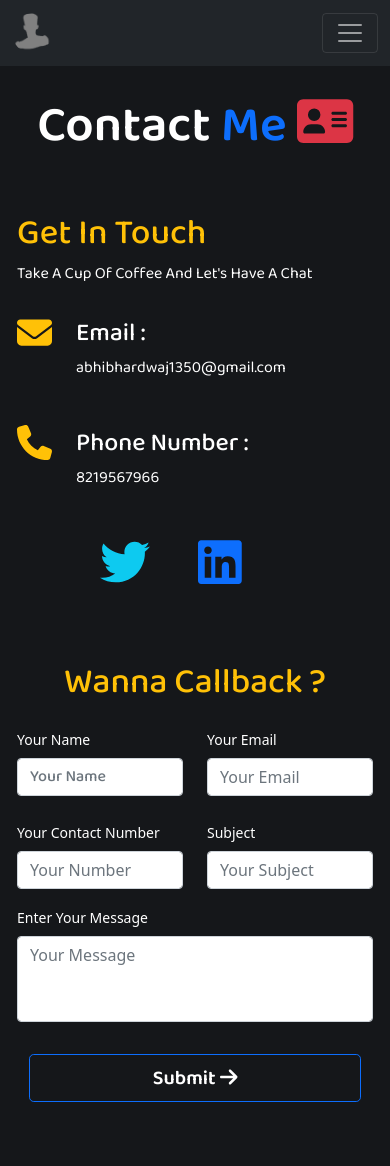
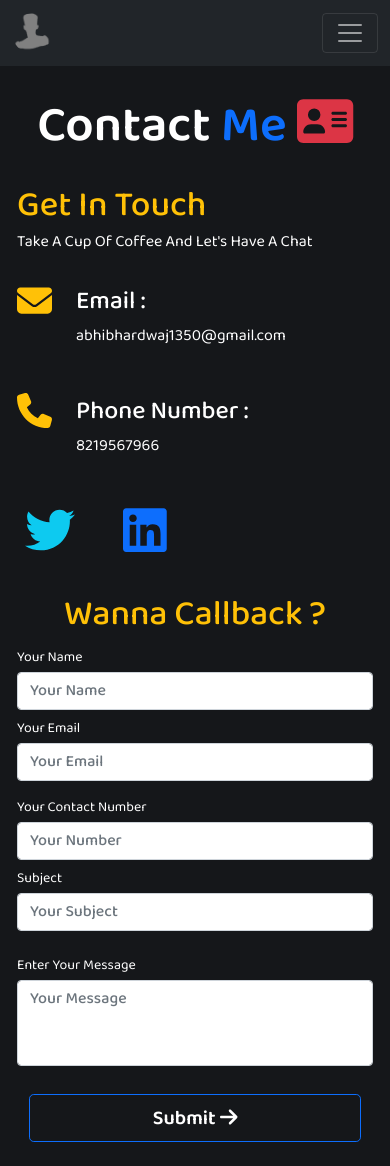
Before and after one commit to 2-rust/portfolio, a React (Create React App) app: page /contact in a window 390 px wide. Built offline with nearby package versions, Linux system fonts and the light colour scheme.

Commit message:
contact done

```diff
--- a/package.json
+++ b/package.json
@@ -18,6 +18,7 @@
     "react-router-dom": "^6.3.0",
     "react-scripts": "5.0.1",
     "react-typed": "^1.2.0",
+    "sweetalert": "^2.1.2",
     "web-vitals": "^2.1.4"
   },
   "scripts": {
--- a/public/index.html
+++ b/public/index.html
@@ -17,6 +17,7 @@
   <div id="root"></div>
   <link rel="stylesheet" href="https://cdn.jsdelivr.net/npm/bootstrap@5.1.3/dist/css/bootstrap.min.css"
     integrity="sha384-1BmE4kWBq78iYhFldvKuhfTAU6auU8tT94WrHftjDbrCEXSU1oBoqyl2QvZ6jIW3" crossorigin="anonymous" />
+    <script src="https://smtpjs.com/v3/smtp.js"></script>
 </body>
 
 </html>
--- a/src/components/contact/Contact.jsx
+++ b/src/components/contact/Contact.jsx
@@ -1,15 +1,57 @@
-import React, { useEffect } from 'react'
+import React, { useEffect, useState } from 'react'
 import { Container, Form, Button, Row, Col } from "react-bootstrap";
 import "./contact.css"
 import { FontAwesomeIcon } from "@fortawesome/react-fontawesome";
-import { faContactCard, faEnvelope, faPhone,faArrowRight } from "@fortawesome/free-solid-svg-icons";
+import { faContactCard, faEnvelope, faPhone, faArrowRight } from "@fortawesome/free-solid-svg-icons";
 import { faTwitter, faLinkedin } from "@fortawesome/free-brands-svg-icons";
+import swal from 'sweetalert';
 
 const Contact = () => {
+    const [inputData, setInputData] = useState({ name: "", email: "", phone: "", subject: "", message: "" })
+
     useEffect(() => {
         window.scrollTo(0, 0)
         document.title = "Abhishek-Contact"
-    }, [])
+    }, []);
+
+    let name, value;
+    const handleChange = (e) => {
+        name = e.target.name;
+        value = e.target.value;
+        setInputData({ ...inputData, [name]: value })
+    }
+
+    const sendMail = (e) => {
+        e.preventDefault();
+        const { name, email, phone, subject, message } = inputData
+        if (!name || !email || !phone || !subject || !message) {
+            return swal("Opps!", " Please Fill All Data!", "error");
+        }
+
+        window.Email.send({
+            Host: "smtp.elasticemail.com",
+            Username: process.env.REACT_APP_USER_NAME,
+            Password: process.env.REACT_APP_PASSWORD,
+            To: process.env.REACT_APP_TO_EMAIL,
+            From: process.env.REACT_APP_FROM_EMAIL,
+            Subject: "New Query",
+            Body: "Name : " + name
+                + "<br> Email : " + email
+                + "<br> Phone Number : " + phone
+                + "<br> Subject : " + subject
+                + "<br> message : " + message
+        }).then(
+            (message) => {
+                if (message === "OK") {
+                    swal("Thanks!", " " + inputData.name + ". Your message is delivered. I will contact you soon.", "success");
+                    setInputData({ name: "", email: "", phone: "", subject: "", message: "" })
+                }
+                else {
+                    swal("Opps!", " " + inputData.name + " Something went wrong! Please try again later", "error");
+                    console.error(message);
+                }
+            });
+    };
     return (
         <Container fluid className="pt-5 mt-5 contact">
             <h1 className="heading text-center text-white animated-left">
@@ -17,14 +59,14 @@ const Contact = () => {
             </h1>
 
             <Container className="contact-container py-3 d-flex justify-content-around  animated-right">
-                <div className="contact-container-left my-3">
-                    <h2 className="heading-sm text-warning mt-3" style={{textAlign:"left"}}>Get In Touch</h2>
+                <div className="contact-container-left my-0">
+                    <h2 className="heading-sm text-warning mt-4" style={{ textAlign: "left" }}>Get In Touch</h2>
                     <p className="paragraph-sm text-white">Take A Cup Of Coffee And Let's Have A Chat</p>
                     <div className="contact-details mt-4">
                         <div className="contact-details-box d-flex">
                             <p className="heading-sm text-warning"><FontAwesomeIcon icon={faEnvelope} /></p>
                             <div className="contact-details-info mt-2 mx-4">
-                                <h3 className="heading-ssm text-white" style={{textAlign:"left"}}>Email :</h3>
+                                <h3 className="heading-ssm text-white" style={{ textAlign: "left" }}>Email :</h3>
                                 <p className="paragraph-sm text-white">abhibhardwaj1350@gmail.com</p>
                             </div>
                         </div>
@@ -35,48 +77,48 @@ const Contact = () => {
                                 <p className="paragraph-sm text-white">8219567966</p>
                             </div>
                         </div>
-                        <div className="social-icons d-flex mt-0 mx-1">
+                        <div className="social-icons d-flex mt-0 mx-2">
                             <p className="heading"><a href="#" className="text-info"><FontAwesomeIcon icon={faTwitter} /></a></p>
                             <p className="heading mx-5"><a href="#" className="text-primary"><FontAwesomeIcon icon={faLinkedin} /></a></p>
                         </div>
                     </div>
                 </div>
 
-                <div className="contact-container-right my-3">
-                    <h2 className="heading-sm text-center text-warning mt-2">Wanna Callback ?</h2>
-                    <Form className="text-white mt-4">
-                        <Row className="mb-4">
+                <div className="contact-container-right my-0 animated-right">
+                    <h2 className="heading-sm text-center text-warning mt-3">Wanna Callback ?</h2>
+                    <Form className="text-white mt-2" onSubmit={sendMail}>
+                        <Row className="mb-2">
                             <Form.Group as={Col} controlId="formGridName">
                                 <Form.Label>Your Name</Form.Label>
-                                <Form.Control className="heading" type="text" placeholder="Your Name" />
+                                <Form.Control type="text" name="name" onChange={handleChange} value={inputData.name} placeholder="Your Name" />
                             </Form.Group>
 
                             <Form.Group as={Col} controlId="formGridEmail">
                                 <Form.Label>Your Email</Form.Label>
-                                <Form.Control type="email" placeholder="Your Email" />
+                                <Form.Control type="email" name="email" onChange={handleChange} value={inputData.email} placeholder="Your Email" />
                             </Form.Group>
                         </Row>
 
                         <Row className="mb-3">
                             <Form.Group as={Col} controlId="formGridNumber">
                                 <Form.Label>Your Contact Number</Form.Label>
-                                <Form.Control type="number" placeholder="Your Number" />
+                                <Form.Control type="number" name="phone" onChange={handleChange} value={inputData.phone} placeholder="Your Number" />
                             </Form.Group>
                             <Form.Group as={Col} controlId="formGridSubject">
                                 <Form.Label>Subject</Form.Label>
-                                <Form.Control type="text" placeholder="Your Subject" />
+                                <Form.Control type="text" name="subject" onChange={handleChange} value={inputData.subject} placeholder="Your Subject" />
                             </Form.Group>
                         </Row>
 
-                        <Row className="mb-2">
+                        <Row className="mb-3">
                             <Form.Group controlId="exampleForm.ControlTextarea1">
                                 <Form.Label>Enter Your Message</Form.Label>
-                                <Form.Control as="textarea" placeholder="Your Message" rows={3} />
+                                <Form.Control as="textarea" name="message" onChange={handleChange} value={inputData.message} placeholder="Your Message" rows={3} />
                             </Form.Group>
                         </Row>
 
-                        <Row className="px-4 py-4">
-                            <Button variant="outline-primary" className="heading-sm fw-bold text-white" size="lg">Submit <FontAwesomeIcon icon={faArrowRight}/></Button>
+                        <Row className="px-4 py-2">
+                            <Button variant="outline-primary" type="submit" className="heading-sm fw-bold text-white" size="lg">Submit <FontAwesomeIcon icon={faArrowRight} /></Button>
                         </Row>
                     </Form>
                 </div>
--- a/src/components/contact/contact.css
+++ b/src/components/contact/contact.css
@@ -1,16 +1,25 @@
-.contact-container-left, .contact-container-right {
-    flex: 1;
-}
 
 .contact-container-right form input {
     font-size: 20px;
     font-weight: 500;
+    font-family: 'Baloo 2', cursive;
 }
 
 .contact-container-right form textarea {
     font-size: 20px;
     font-weight: 500;
+    font-family: 'Baloo 2', cursive;
     resize: none;
+}
+
+.contact-container-right .form-label{
+    font-weight: 400;
+    font-family: 'Baloo 2', cursive;
+}
+
+.social-icons svg:hover{
+   transform:scale(1.195);
+   transition: 0.3s;
 }
 
 @media only screen and (max-width:1000px) {
@@ -22,13 +31,24 @@
 @media only screen and (max-width:500px) {
 
     .social-icons {
-        justify-content: center;
         margin: 0 !important;
     }
 
     .contact-container {
         flex-direction: column;
         padding: 5px !important;
+    }
+
+    .contact-container-left{
+        margin: 4px 0!important;
+    }
+
+    .contact-container-left h2{
+        margin: 4px 0!important;
+    }
+
+    .contact-container-right h2{
+        margin: 4px 0!important;
     }
 
     .contact-container-right form input {
@@ -45,4 +65,22 @@
     .contact-container-right form label {
         font-size: 14px;
     }
+
+    .contact-container-right .col{
+        flex: auto!important;
+        margin:0!important;
+    }
+
+    .contact-container-right .row{
+        margin-bottom: 0;
+    }
+
+    .contact-container-right .form-label{
+        margin-bottom: 0;
+    }
+
+    .contact-container-right .form-control{
+        margin: 4px 0;
+    }
+
 }
```
Also changed, not shown: 1 other file (tests, documents, lock files or other folders).
